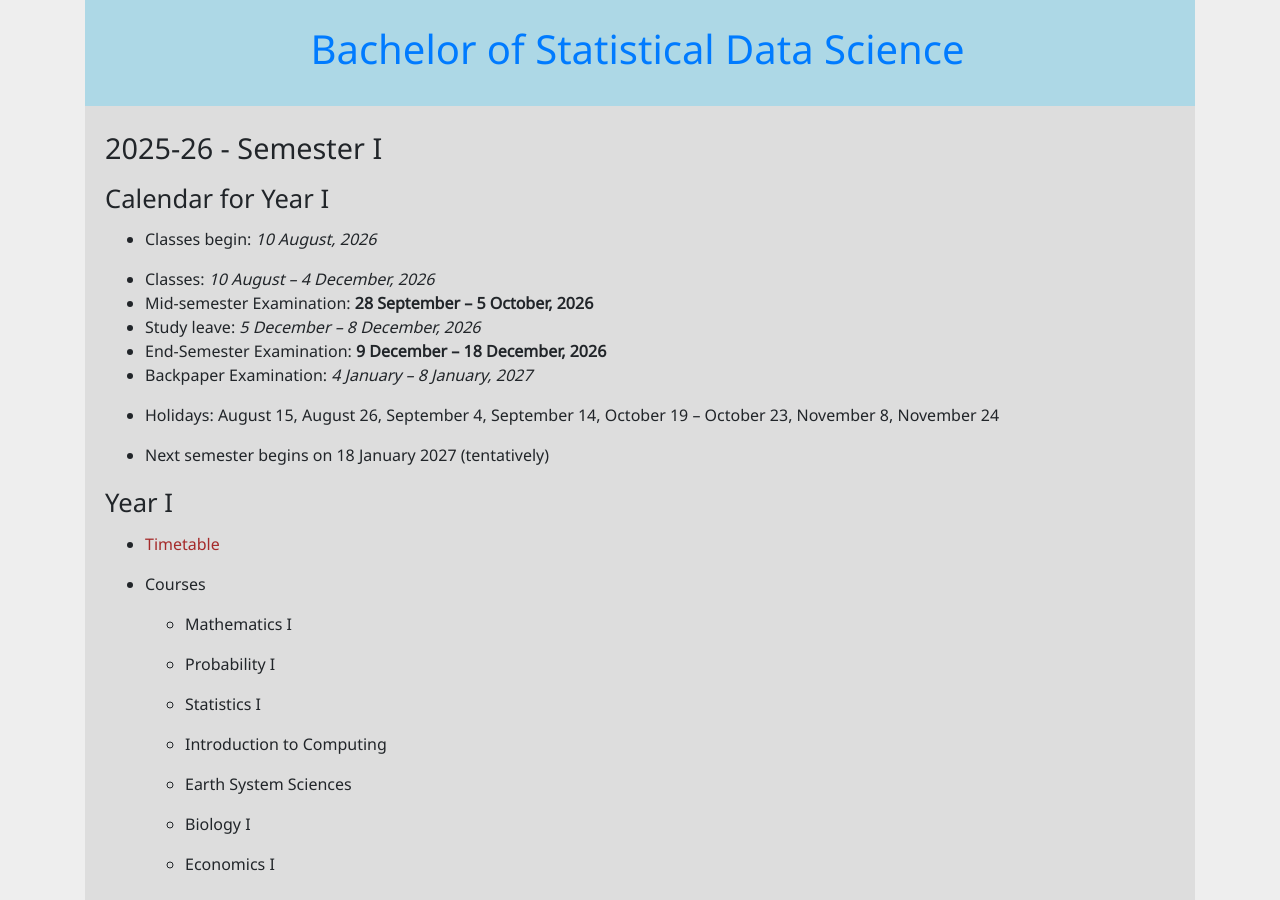
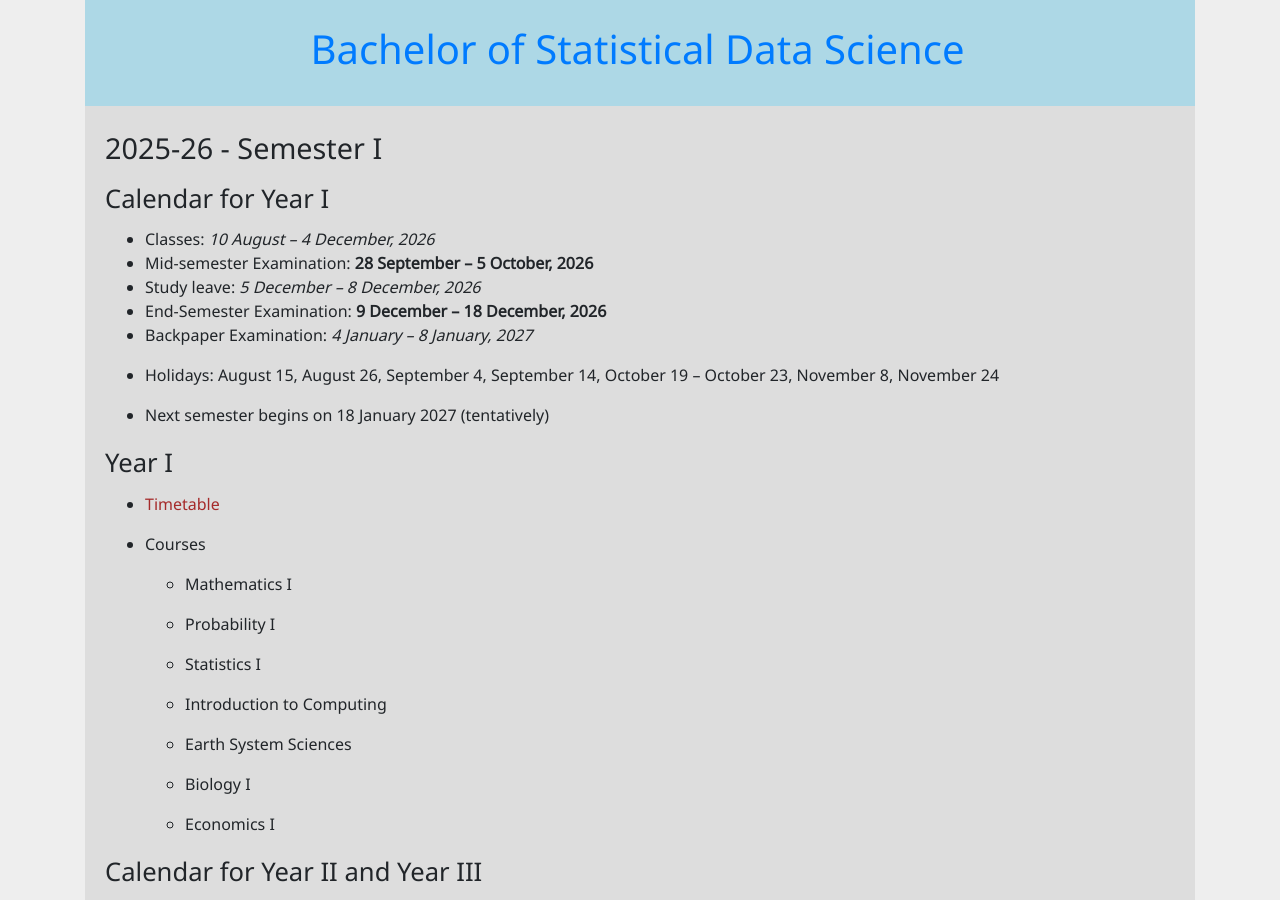
Before and after one commit to bsds-isi/bsds-isi.github.io, a Jekyll site: the page built from 2026-27-semester-I/index.md, in a window 1280 px wide and 900 px high. Built offline with Jekyll 4.4.1, drawn with Linux system fonts in a browser that asks for light colours.

Commit message:
year I updates

```diff
--- a/2026-27-semester-I/index.md
+++ b/2026-27-semester-I/index.md
@@ -7,8 +7,6 @@ layout: default
 # 2025-26 - Semester I
 
 ## Calendar for Year I
-
-* Classes begin: _10 August, 2026_
 
 * Classes: _10 August – 4 December, 2026_
 * Mid-semester Examination: __28 September – 5 October, 2026__
```
